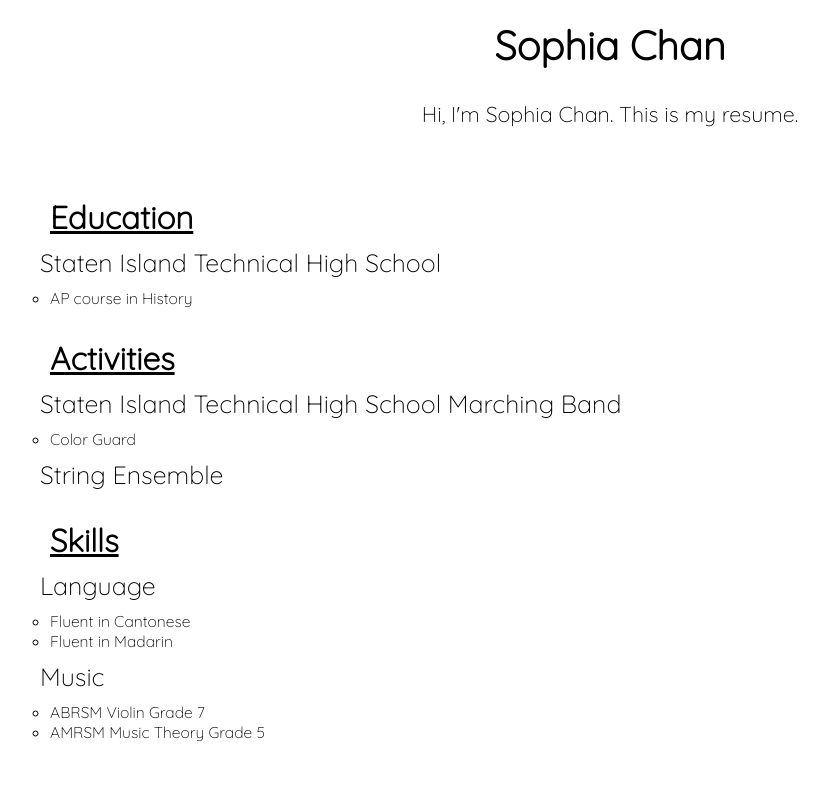
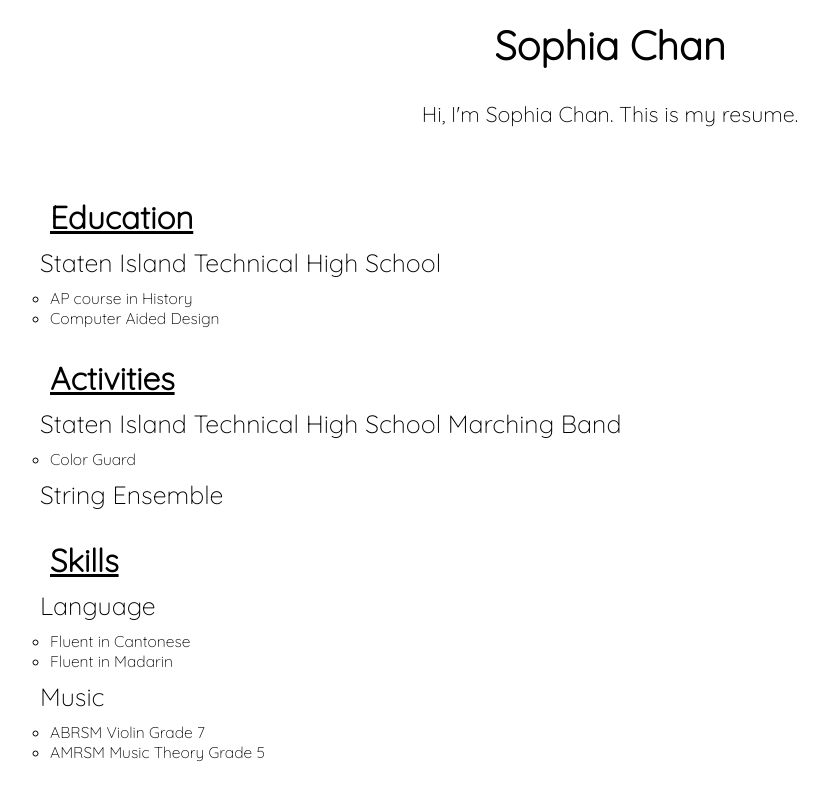
Before and after one commit to sophiac2365/resume, a website built with Vite: page vite-project/index.html in a window 1280 px wide. Shown: the whole page, without its empty margins (30-858 px from the left). Built offline with nearby package versions, Linux system fonts and the light colour scheme.

Commit message:
6/6/2022

```diff
--- a/vite-project/index.html
+++ b/vite-project/index.html
@@ -19,6 +19,7 @@
         <li>Staten Island Technical High School</li>
         <ul class="sub">
           <li>AP course in History</li>
+          <li>Computer Aided Design</li>
         </ul>
       </ul>
     </div>
```
